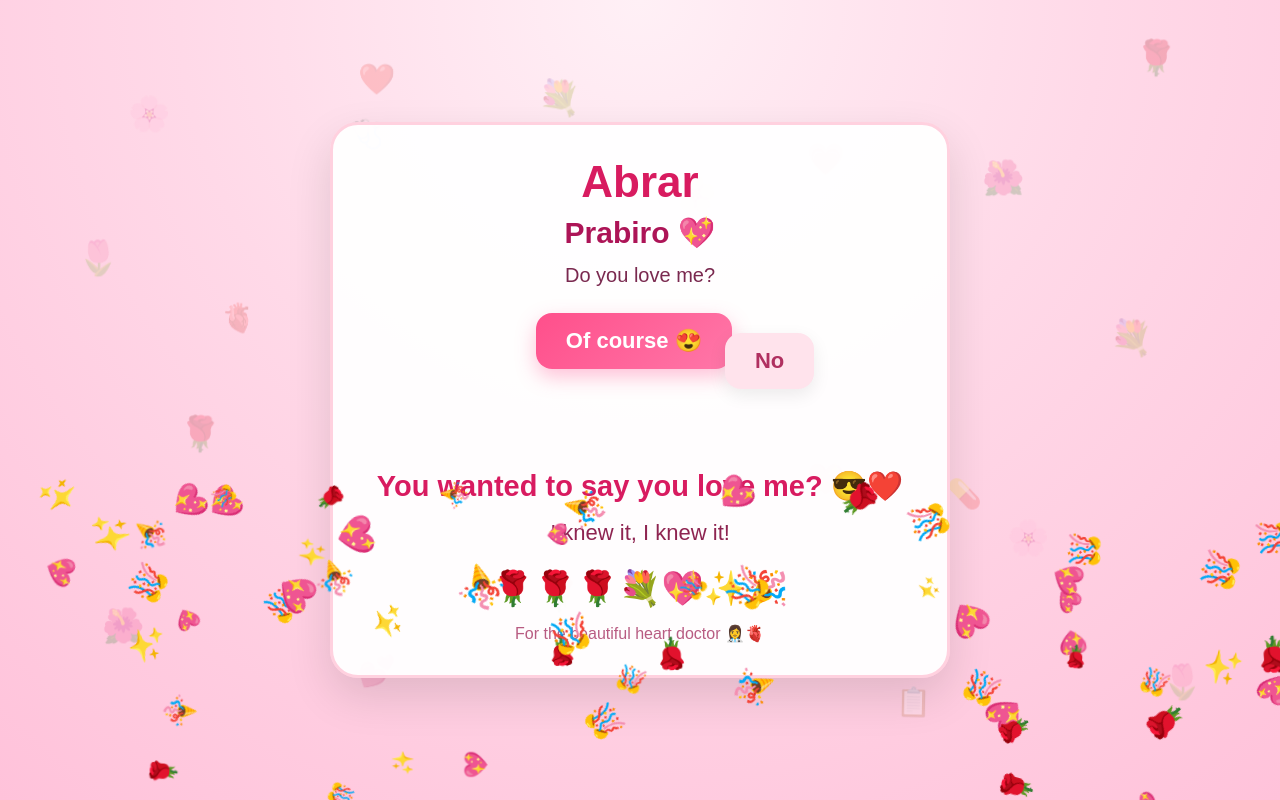
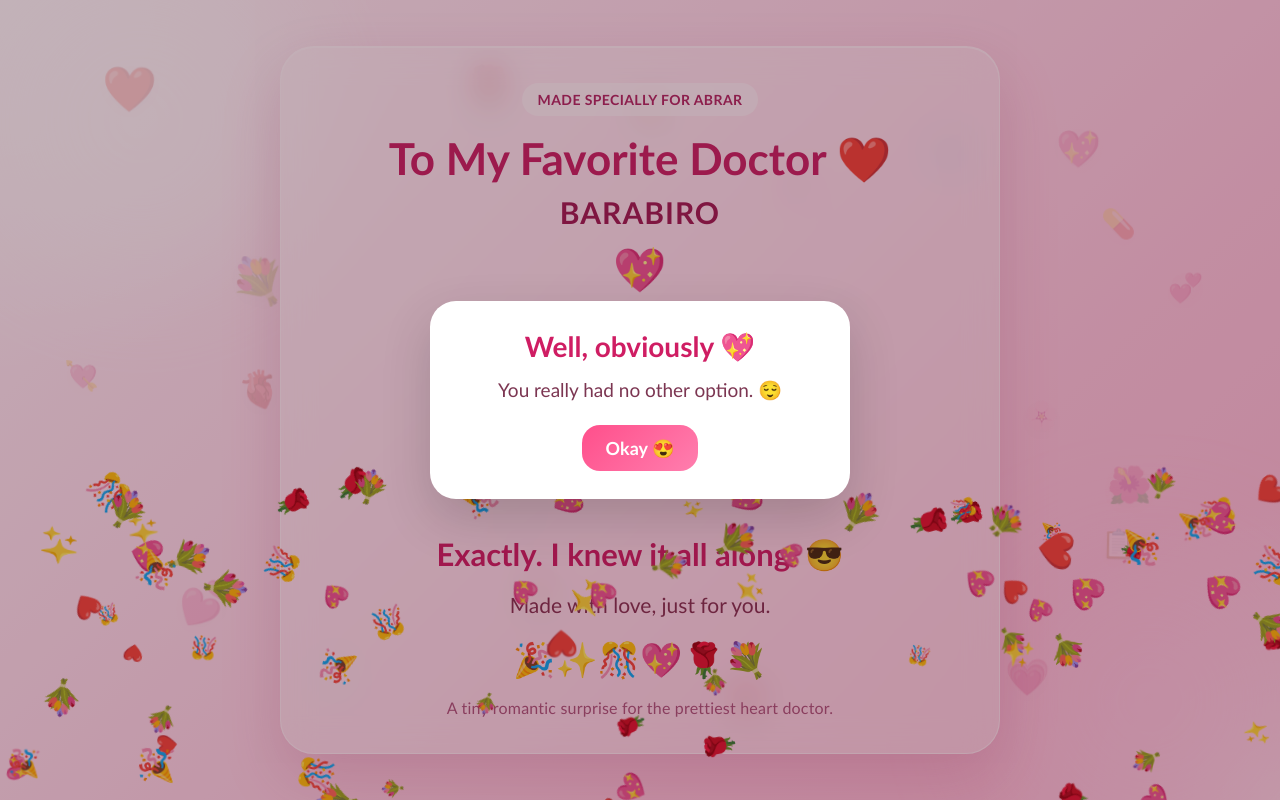
Before and after one commit to ibrahimsalem1192000-netizen/Abrar.github.io, a plain HTML site: page index.html in a window 1280 px wide. Both pictures are taken after a click on the button "Yes". Drawn offline with Linux system fonts and the light colour scheme.

Commit message:
Add files via upload

```diff
--- a/index.html
+++ b/index.html
@@ -7,18 +7,20 @@
   <style>
     * {
       box-sizing: border-box;
-      font-family: Arial, sans-serif;
+      font-family: "Trebuchet MS", Arial, sans-serif;
     }
 
     body {
       margin: 0;
       overflow: hidden;
-      height: 100vh;
+      min-height: 100vh;
       display: flex;
       justify-content: center;
       align-items: center;
       background:
-        radial-gradient(circle at top, #fff0f6 0%, #ffd9e8 45%, #ffc2da 100%);
+        radial-gradient(circle at top left, rgba(255,255,255,0.85), transparent 25%),
+        radial-gradient(circle at bottom right, rgba(255,255,255,0.45), transparent 20%),
+        linear-gradient(135deg, #fff7fb 0%, #ffe1ee 35%, #ffc9de 70%, #ffbdd6 100%);
       position: relative;
     }
 
@@ -29,16 +31,40 @@
       z-index: 0;
     }
 
-    .flower, .heart, .medical {
+    .glow {
       position: absolute;
-      opacity: 0.22;
-      animation: float 7s ease-in-out infinite;
-      user-select: none;
+      border-radius: 50%;
+      filter: blur(60px);
+      opacity: 0.6;
     }
 
-    .flower { font-size: 34px; }
-    .heart { font-size: 30px; }
-    .medical { font-size: 28px; }
+    .glow.one {
+      width: 320px;
+      height: 320px;
+      background: rgba(255, 255, 255, 0.8);
+      top: -40px;
+      left: -20px;
+    }
+
+    .glow.two {
+      width: 300px;
+      height: 300px;
+      background: rgba(255, 192, 220, 0.55);
+      bottom: -50px;
+      right: -20px;
+    }
+
+    .floating {
+      position: absolute;
+      user-select: none;
+      opacity: 0.23;
+      animation: float 7s ease-in-out infinite;
+      filter: drop-shadow(0 4px 10px rgba(0,0,0,0.08));
+    }
+
+    .s1 { font-size: 28px; }
+    .s2 { font-size: 36px; }
+    .s3 { font-size: 44px; }
 
     @keyframes float {
       0% { transform: translateY(0) rotate(0deg); }
@@ -50,54 +76,86 @@
       position: relative;
       z-index: 2;
       width: 92%;
-      max-width: 620px;
-      background: rgba(255,255,255,0.95);
-      border: 3px solid #ffd1df;
-      border-radius: 28px;
-      box-shadow: 0 18px 45px rgba(0,0,0,0.12);
-      padding: 32px 24px;
+      max-width: 720px;
+      padding: 36px 30px;
       text-align: center;
+      border-radius: 34px;
+      background: rgba(255,255,255,0.28);
+      backdrop-filter: blur(16px);
+      -webkit-backdrop-filter: blur(16px);
+      border: 1.5px solid rgba(255,255,255,0.5);
+      box-shadow:
+        0 25px 60px rgba(176, 46, 99, 0.18),
+        inset 0 1px 0 rgba(255,255,255,0.55);
+    }
+
+    .mini-badge {
+      display: inline-block;
+      padding: 8px 16px;
+      border-radius: 999px;
+      background: rgba(255,255,255,0.55);
+      color: #b02561;
+      font-size: 14px;
+      font-weight: 700;
+      margin-bottom: 16px;
+      letter-spacing: 0.4px;
     }
 
     h1 {
-      margin: 0 0 8px;
+      margin: 0;
       font-size: 44px;
-      color: #d81b60;
+      color: #c71f62;
+      line-height: 1.2;
     }
 
     .subtitle {
       font-size: 30px;
-      color: #ad1457;
-      font-weight: bold;
-      margin-bottom: 14px;
+      color: #9d1a50;
+      font-weight: 800;
+      margin-top: 10px;
+      letter-spacing: 1px;
     }
 
-    .desc {
-      font-size: 20px;
-      color: #7a294f;
-      margin-bottom: 26px;
+    .heart-pulse {
+      font-size: 38px;
+      margin: 14px 0 8px;
+      animation: pulse 1.2s infinite;
+      display: inline-block;
+    }
+
+    @keyframes pulse {
+      0% { transform: scale(1); }
+      50% { transform: scale(1.18); }
+      100% { transform: scale(1); }
+    }
+
+    .question {
+      margin-top: 8px;
+      font-size: 25px;
+      color: #702344;
+      line-height: 1.6;
     }
 
     .buttons {
       position: relative;
-      height: 130px;
-      margin-top: 10px;
+      height: 135px;
+      margin-top: 24px;
     }
 
     button {
       border: none;
-      border-radius: 16px;
-      padding: 15px 30px;
+      border-radius: 18px;
+      padding: 15px 34px;
       font-size: 22px;
-      font-weight: bold;
+      font-weight: 800;
       cursor: pointer;
-      transition: transform 0.2s ease, box-shadow 0.2s ease;
+      transition: transform 0.25s ease, box-shadow 0.25s ease, background 0.25s ease;
     }
 
     #yesBtn {
-      background: linear-gradient(135deg, #ff4f8b, #ff77a8);
+      background: linear-gradient(135deg, #ff4f8b, #ff7eae);
       color: white;
-      box-shadow: 0 8px 20px rgba(255, 79, 139, 0.35);
+      box-shadow: 0 12px 24px rgba(255, 79, 139, 0.32);
       margin-right: 12px;
     }
 
@@ -107,48 +165,61 @@
 
     #noBtn {
       position: absolute;
-      background: #ffe3ec;
-      color: #b03060;
-      box-shadow: 0 6px 18px rgba(0,0,0,0.08);
-      top: 20px;
+      top: 18px;
       left: 65%;
+      background: rgba(255,255,255,0.75);
+      color: #b12861;
+      box-shadow: 0 8px 20px rgba(0,0,0,0.08);
     }
 
     .result {
       display: none;
-      margin-top: 26px;
-      animation: pop 0.4s ease;
+      margin-top: 28px;
+      animation: pop 0.45s ease;
     }
 
     .result h2 {
-      color: #d81b60;
-      font-size: 29px;
-      margin-bottom: 10px;
+      margin: 0 0 12px;
+      color: #cf1d63;
+      font-size: 31px;
     }
 
     .result p {
-      color: #8e2451;
-      font-size: 22px;
       margin: 0;
+      color: #83304f;
+      font-size: 21px;
       line-height: 1.8;
     }
 
-    .roses {
-      margin-top: 16px;
+    .celebrate-line {
+      margin-top: 15px;
       font-size: 34px;
     }
 
+    .footer {
+      margin-top: 18px;
+      color: #ad547b;
+      font-size: 16px;
+      letter-spacing: 0.2px;
+    }
+
     @keyframes pop {
-      from { opacity: 0; transform: scale(0.75); }
-      to { opacity: 1; transform: scale(1); }
+      from {
+        opacity: 0;
+        transform: scale(0.78);
+      }
+      to {
+        opacity: 1;
+        transform: scale(1);
+      }
     }
 
     .confetti {
       position: fixed;
-      top: -20px;
+      top: -30px;
       z-index: 9999;
+      user-select: none;
       animation: fall linear forwards;
-      user-select: none;
     }
 
     @keyframes fall {
@@ -158,47 +229,119 @@
       }
     }
 
-    .footer {
-      margin-top: 16px;
-      color: #b85c82;
-      font-size: 16px;
+    .burst {
+      position: fixed;
+      width: 14px;
+      height: 14px;
+      border-radius: 50%;
+      z-index: 9998;
+      pointer-events: none;
+      animation: explode 900ms ease-out forwards;
+    }
+
+    @keyframes explode {
+      0% {
+        transform: translate(0, 0) scale(1);
+        opacity: 1;
+      }
+      100% {
+        transform: translate(var(--x), var(--y)) scale(0.2);
+        opacity: 0;
+      }
+    }
+
+    .popup {
+      position: fixed;
+      inset: 0;
+      background: rgba(65, 16, 37, 0.32);
+      display: none;
+      justify-content: center;
+      align-items: center;
+      z-index: 10000;
+      padding: 20px;
+    }
+
+    .popup-card {
+      width: min(92%, 420px);
+      background: white;
+      border-radius: 26px;
+      padding: 28px 24px;
+      text-align: center;
+      box-shadow: 0 20px 50px rgba(0,0,0,0.16);
+      animation: pop 0.35s ease;
+    }
+
+    .popup-card h3 {
+      margin: 0 0 10px;
+      color: #cf1d63;
+      font-size: 28px;
+    }
+
+    .popup-card p {
+      margin: 0 0 18px;
+      color: #7c3652;
+      font-size: 19px;
+      line-height: 1.7;
+    }
+
+    .popup-card button {
+      background: linear-gradient(135deg, #ff4f8b, #ff7eae);
+      color: white;
+      padding: 12px 24px;
+      font-size: 18px;
+    }
+
+    @media (max-width: 600px) {
+      h1 { font-size: 34px; }
+      .subtitle { font-size: 24px; }
+      .question { font-size: 20px; }
+      .heart-pulse { font-size: 32px; }
+      button { font-size: 19px; padding: 14px 24px; }
+      .result h2 { font-size: 25px; }
+      .result p { font-size: 18px; }
     }
   </style>
 </head>
 <body>
 
   <div class="bg">
-    <!-- More flowers -->
-    <div class="flower" style="top:5%; right:8%;">🌹</div>
-    <div class="flower" style="top:12%; left:10%;">🌸</div>
-    <div class="flower" style="top:20%; right:20%;">🌺</div>
-    <div class="flower" style="top:30%; left:6%;">🌷</div>
-    <div class="flower" style="top:40%; right:10%;">💐</div>
-    <div class="flower" style="top:52%; left:14%;">🌹</div>
-    <div class="flower" style="top:65%; right:18%;">🌸</div>
-    <div class="flower" style="top:76%; left:8%;">🌺</div>
-    <div class="flower" style="top:83%; right:6%;">🌷</div>
-    <div class="flower" style="top:10%; left:42%;">💐</div>
-    <div class="flower" style="top:72%; left:42%;">🌹</div>
-    <div class="flower" style="top:22%; right:44%;">🌸</div>
+    <div class="glow one"></div>
+    <div class="glow two"></div>
 
     <!-- Hearts -->
-    <div class="heart" style="top:8%; left:28%;">❤️</div>
-    <div class="heart" style="top:58%; right:34%;">💖</div>
-    <div class="heart" style="top:82%; left:28%;">💕</div>
-    <div class="heart" style="top:18%; right:34%;">💗</div>
+    <div class="floating s3" style="top:8%; left:8%;">❤️</div>
+    <div class="floating s2" style="top:16%; right:14%;">💖</div>
+    <div class="floating s3" style="top:72%; left:14%;">💕</div>
+    <div class="floating s2" style="top:82%; right:18%;">💗</div>
+    <div class="floating s1" style="top:45%; left:5%;">💘</div>
+    <div class="floating s1" style="top:34%; right:6%;">💞</div>
 
-    <!-- Medical icons -->
-    <div class="medical" style="top:15%; right:70%;">🩺</div>
-    <div class="medical" style="top:60%; left:74%;">💊</div>
-    <div class="medical" style="top:38%; right:80%;">🫀</div>
-    <div class="medical" style="top:86%; left:70%;">📋</div>
+    <!-- Flowers -->
+    <div class="floating s3" style="top:8%; left:36%;">🌹</div>
+    <div class="floating s2" style="top:20%; right:36%;">🌸</div>
+    <div class="floating s3" style="top:32%; left:18%;">💐</div>
+    <div class="floating s2" style="top:58%; right:10%;">🌺</div>
+    <div class="floating s3" style="top:70%; left:40%;">🌷</div>
+    <div class="floating s2" style="top:85%; right:40%;">🌹</div>
+    <div class="floating s1" style="top:50%; left:80%;">🌸</div>
+    <div class="floating s1" style="top:12%; right:48%;">💐</div>
+
+    <!-- Doctor / cute icons -->
+    <div class="floating s2" style="top:16%; left:72%;">🩺</div>
+    <div class="floating s1" style="top:26%; left:86%;">💊</div>
+    <div class="floating s2" style="top:46%; right:78%;">🫀</div>
+    <div class="floating s1" style="top:66%; left:86%;">📋</div>
+    <div class="floating s2" style="top:82%; right:72%;">🥼</div>
+    <div class="floating s1" style="top:38%; left:64%;">💉</div>
+    <div class="floating s1" style="top:62%; right:58%;">🩹</div>
   </div>
 
   <div class="card">
-    <h1>Abrar</h1>
-    <div class="subtitle">Prabiro 💖</div>
-    <div class="desc">Do you love me?</div>
+    <div class="mini-badge">MADE SPECIALLY FOR ABRAR</div>
+    <h1>To My Favorite Doctor ❤️</h1>
+    <div class="subtitle">BARABIRO</div>
+    <div class="heart-pulse">💖</div>
+    <div class="question">Be honest... you love me, right?</div>
 
     <div class="buttons" id="buttonArea">
       <button id="yesBtn">Yes</button>
@@ -206,12 +349,20 @@
     </div>
 
     <div class="result" id="resultBox">
-      <h2>You wanted to say you love me? 😎❤️</h2>
-      <p>I knew it, I knew it!</p>
-      <div class="roses">🌹🌹🌹💐💖✨🎉</div>
+      <h2>Exactly. I knew it all along. 😎</h2>
+      <p>Made with love, just for you.</p>
+      <div class="celebrate-line">🎉✨🎊💖🌹💐</div>
     </div>
 
-    <div class="footer">For the beautiful heart doctor 👩‍⚕️🫀</div>
+    <div class="footer">A tiny romantic surprise for the prettiest heart doctor.</div>
+  </div>
+
+  <div class="popup" id="popup">
+    <div class="popup-card">
+      <h3>Well, obviously 💖</h3>
+      <p>You really had no other option. 😌</p>
+      <button id="closePopup">Okay 😍</button>
+    </div>
   </div>
 
   <audio id="celebrateSound" preload="auto">
@@ -224,6 +375,10 @@
     const resultBox = document.getElementById("resultBox");
     const buttonArea = document.getElementById("buttonArea");
     const celebrateSound = document.getElementById("celebrateSound");
+    const popup = document.getElementById("popup");
+    const closePopup = document.getElementById("closePopup");
+
+    let yesScale = 1;
 
     function moveNoButton() {
       const maxX = buttonArea.clientWidth - noBtn.offsetWidth;
@@ -232,6 +387,9 @@
       const y = Math.random() * maxY;
       noBtn.style.left = x + "px";
       noBtn.style.top = y + "px";
+
+      yesScale += 0.06;
+      yesBtn.style.transform = `scale(${yesScale})`;
     }
 
     noBtn.addEventListener("mouseenter", moveNoButton);
@@ -242,28 +400,64 @@
     });
 
     function launchConfetti() {
-      const emojis = ["🎉", "✨", "🎊", "💖", "🌹"];
-      for (let i = 0; i < 80; i++) {
+      const emojis = ["🎉", "✨", "🎊", "💖", "🌹", "💐", "❤️"];
+      for (let i = 0; i < 110; i++) {
         const conf = document.createElement("div");
         conf.className = "confetti";
         conf.innerText = emojis[Math.floor(Math.random() * emojis.length)];
         conf.style.left = Math.random() * 100 + "vw";
+        conf.style.fontSize = (16 + Math.random() * 18) + "px";
         conf.style.animationDuration = (2 + Math.random() * 3) + "s";
-        conf.style.fontSize = (18 + Math.random() * 16) + "px";
         document.body.appendChild(conf);
 
-        setTimeout(() => {
-          conf.remove();
-        }, 5000);
+        setTimeout(() => conf.remove(), 5200);
+      }
+    }
+
+    function launchFireworks() {
+      for (let i = 0; i < 7; i++) {
+        const centerX = 15 + Math.random() * 70;
+        const centerY = 12 + Math.random() * 45;
+
+        for (let j = 0; j < 18; j++) {
+          const burst = document.createElement("div");
+          burst.className = "burst";
+          burst.style.left = centerX + "vw";
+          burst.style.top = centerY + "vh";
+
+          const angle = (Math.PI * 2 * j) / 18;
+          const distance = 55 + Math.random() * 55;
+          const x = Math.cos(angle) * distance + "px";
+          const y = Math.sin(angle) * distance + "px";
+
+          burst.style.setProperty("--x", x);
+          burst.style.setProperty("--y", y);
+
+          const colors = ["#ff4f8b", "#ffd166", "#ff85a1", "#ffffff", "#ffc6de"];
+          burst.style.background = colors[Math.floor(Math.random() * colors.length)];
+
+          document.body.appendChild(burst);
+          setTimeout(() => burst.remove(), 1000);
+        }
       }
     }
 
     yesBtn.addEventListener("click", () => {
       resultBox.style.display = "block";
-      yesBtn.innerText = "Of course 😍";
+      yesBtn.innerText = "Yes, obviously 💖";
+      yesBtn.style.transform = "scale(1.12)";
       celebrateSound.currentTime = 0;
       celebrateSound.play().catch(() => {});
       launchConfetti();
+      launchFireworks();
+
+      setTimeout(() => {
+        popup.style.display = "flex";
+      }, 900);
+    });
+
+    closePopup.addEventListener("click", () => {
+      popup.style.display = "none";
     });
   </script>
 
```
